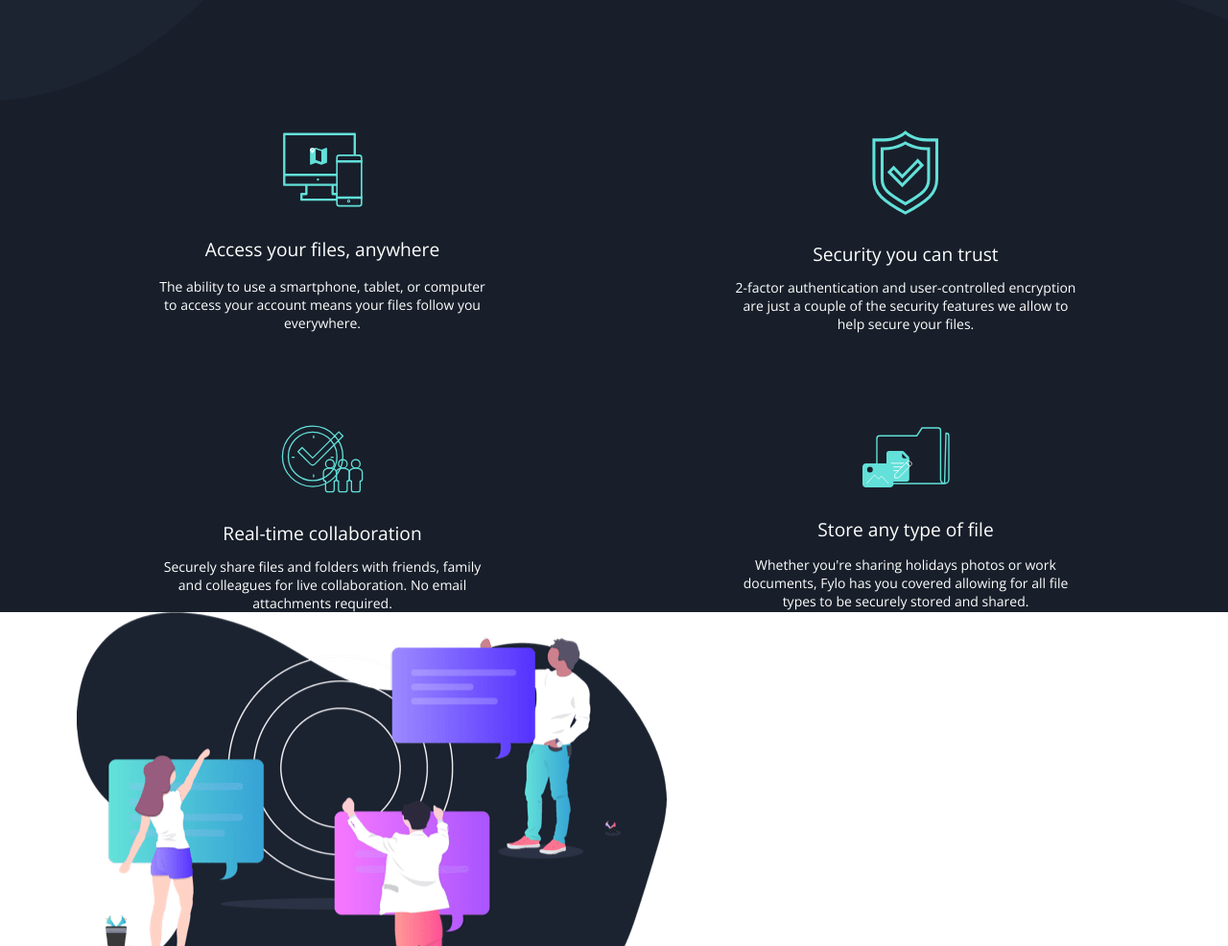
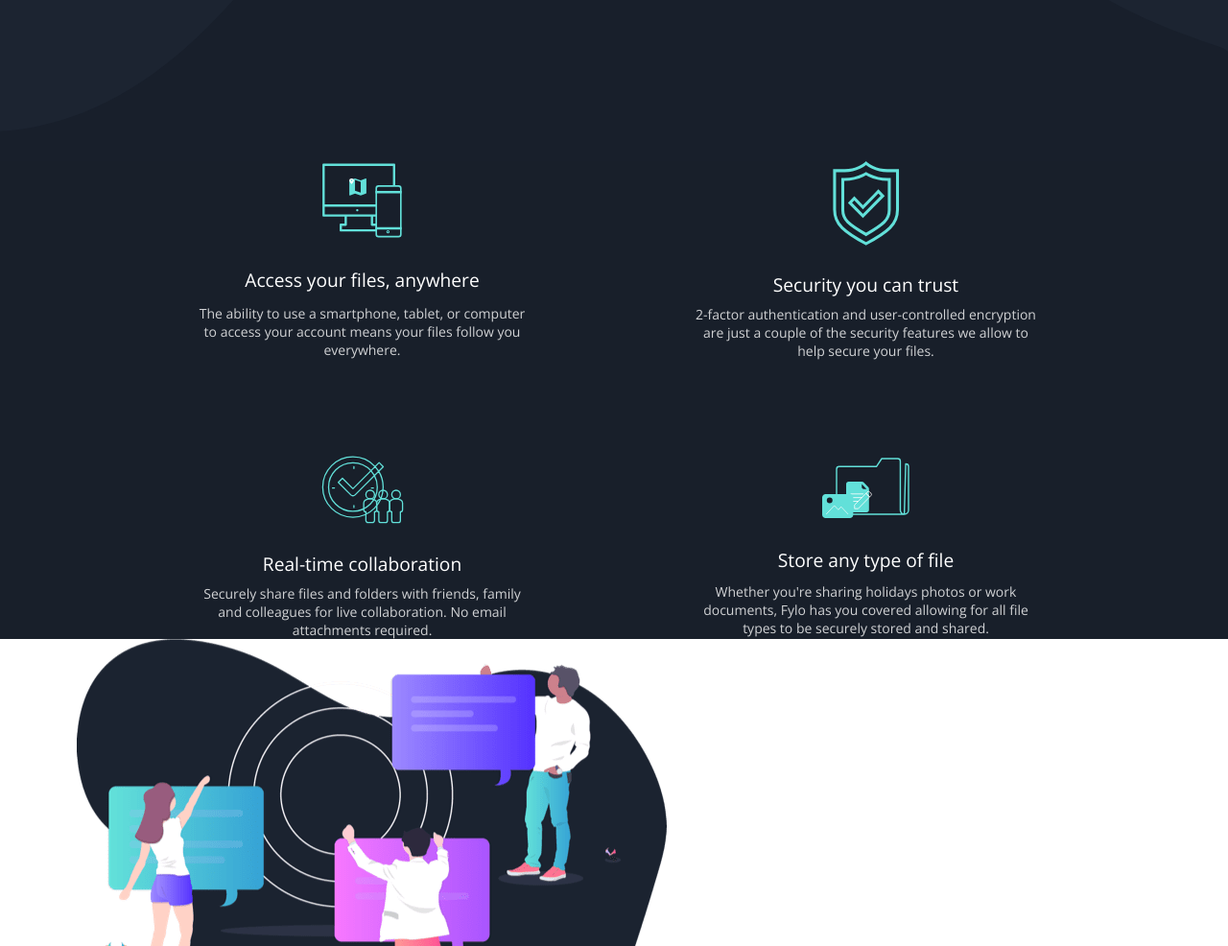
Before and after one commit to ryanoliv/dark-theme-landing-page, a website: page index.html in a window 1280 px wide. Shown: the part 1140-2126 px from the top of the page at 96% size. Drawn offline with nearby package versions, Linux system fonts and the light colour scheme.

Commit message:
features section

```diff
--- a/sass/_base.scss
+++ b/sass/_base.scss
@@ -163,7 +163,7 @@ body {
     text-align: center;
     position: relative;
     z-index: 5;
-    margin-bottom: 10rem;
+    margin-bottom: 12rem;
 
     img {
       margin-bottom: 3.375rem;
@@ -194,7 +194,9 @@ body {
   &__grid {
     display: grid;
     grid-template-columns: repeat(2, 1fr);
-    gap: 6rem;
+    row-gap: 6.25rem;
+    max-width: 1050px;
+    margin-inline: auto;
 
     &--card {
       display: grid;
@@ -206,12 +208,13 @@ body {
 
       &--title {
         font-size: 1.2rem;
-        margin-bottom: 0.75rem;
+        margin-bottom: 0.5rem;
       }
 
       &--subtitle {
         max-width: 355px;
         text-align: center;
+        color: hsla(var(--clr-neutral-white-hsl), 0.8);
       }
     }
   }
```
Also changed, not shown: css/main.min.css, 1 other file.
